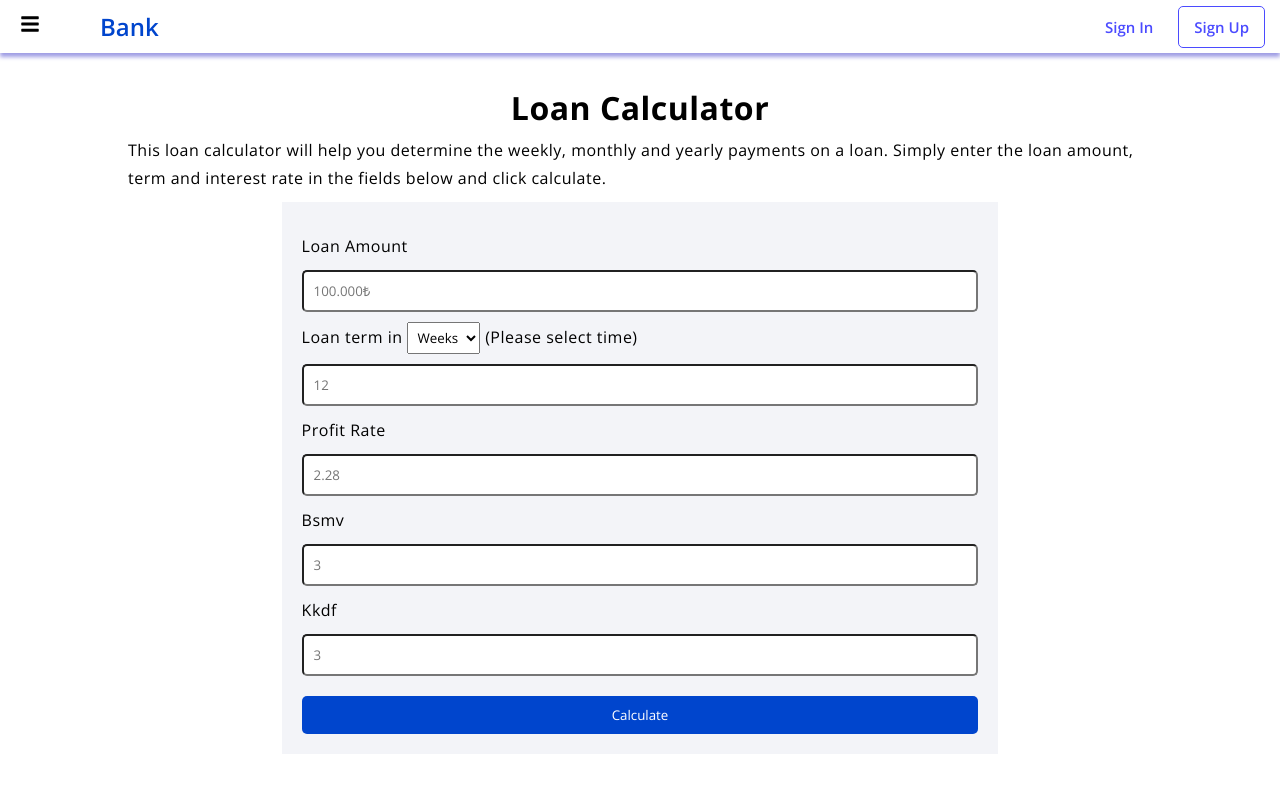
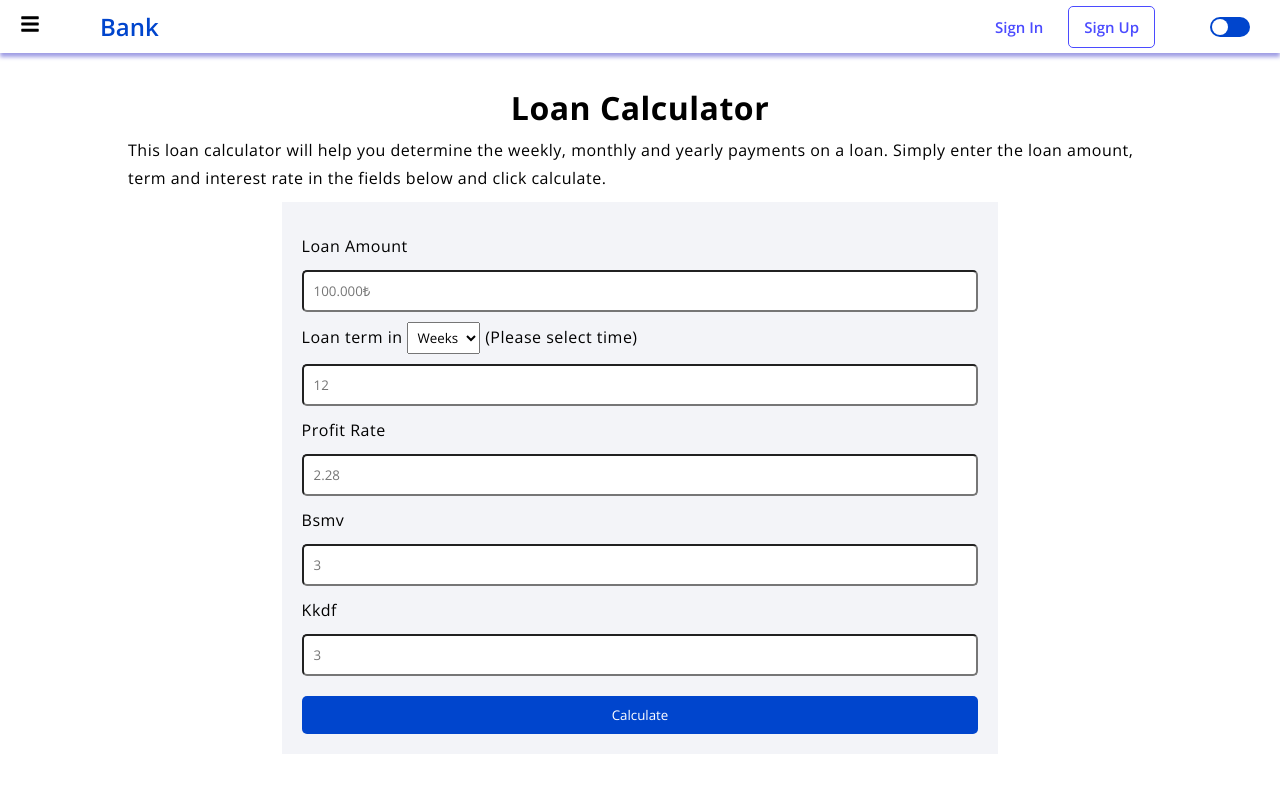
Before and after one commit to arifpehlivan/react-credit-app, a React (Create React App) app: page / in a window 1280 px wide. Shown: the top 800 px of the page. Built offline with nearby package versions, Linux system fonts and the light colour scheme; the HTML template or start-up script is replaced by a standard one.

Commit message:
add mode button

```diff
--- a/src/App.js
+++ b/src/App.js
@@ -5,10 +5,12 @@ import Form from './components/Form';
 import Header from './components/Header';
 import Popup from './components/Popup';
 import { Context } from "./context.js";
+import { modeContext } from "./modeContext";
 
 function App() {
   const [popup, setPopup] = useState(false);
   const [show, setShow] = useState(false);
+  const [mode, setMode] = useState(false);
   const [form, setForm] = useState({
     amount: Number,
     times: "",
@@ -139,12 +141,12 @@ function App() {
   var timeFactor = 1;
   if (form.times === "weeks") {
     timeFactor = 7 / 30;
-  } else if(form.times === "years") {
+  } else if (form.times === "years") {
     timeFactor = 365 / 30;
   }
   var karTutari = (form.amount * form.rate * timeFactor)
-  console.log("taksitTutari",taksitTutari);
-  dataTable.map((item, index) =>{
+  console.log("taksitTutari", taksitTutari);
+  dataTable.map((item, index) => {
     dataTable[index].taksitNo = index + 1;
     dataTable[index].taksitTutar = taksitTutari.toFixed(2);
     dataTable[0].anaPara = (taksitTutari - ((karTutari) + (karTutari * 0.15) + (karTutari / 10))).toFixed(2);
@@ -192,12 +194,17 @@ function App() {
     tableArray,
     dataTable
   }
+  const modeData = {
+    mode, setMode
+  }
   return (
     <Context.Provider value={data}>
-      <Header />
-      <Popup />
-      <Form />
-      <Footer />
+      <modeContext.Provider value={modeData}>
+        <Header />
+        <Popup />
+        <Form />
+        <Footer />
+      </modeContext.Provider>
     </Context.Provider>
   );
 }
--- a/src/components/Header.js
+++ b/src/components/Header.js
@@ -1,18 +1,27 @@
 import React, { useState } from 'react'
 import "./header.css"
 import { Context, useContext } from '../context';
+import {modeContext} from "../modeContext";
 import { FaBars } from 'react-icons/fa';
 import { AiOutlineClose } from 'react-icons/ai';
 import { RiExchangeDollarLine } from 'react-icons/ri';
 import { GiPalmTree, GiShakingHands } from 'react-icons/gi';
 import { MdArrowForwardIos } from 'react-icons/md';
 import { BsBank, BsFillCreditCard2BackFill, BsCurrencyDollar } from 'react-icons/bs';
+import { useEffect } from 'react';
 
 const Header = () => {
     // const [show,setShow] = useState(false);
     const { show, setShow } = useContext(Context);
+    const {mode,setMode} = useContext(modeContext);
+    // useEffect(() => {
+    //     function changeMode() {
+    //         setMode(!mode)
+    //     }
+    // },[mode])
+    console.log(mode);
     return (
-        <header>
+        <header className={mode ? "modeActive" : "modePasif"}>
             <div className="toggle" onClick={() => setShow(!show)}>
                 {show ? (<AiOutlineClose />) : (<FaBars />)}
             </div>
@@ -96,6 +105,12 @@ const Header = () => {
                 <button className="signIn">Sign In</button>
                 <button className="signUp">Sign Up</button>
             </div>
+            <div className="mode" >
+                <label >
+                    <input type="checkbox" onClick={() => setMode(!mode)}/>
+                    <span className="check"  ></span>
+                </label>
+            </div>
         </header>
     )
 }
--- a/src/components/header.css
+++ b/src/components/header.css
@@ -19,6 +19,16 @@ header .logo {
     font-weight: 600;
 
 }
+
+header.modeActive {
+    /* color: white;
+    background: #151515; */
+    /* opacity: 0.7; */
+}
+
+/* header.modeActive .logo{
+    color: white;
+} */
 
 header .navigation ul {
     height: 80px;
@@ -74,7 +84,14 @@ header .signUp {
     border-radius: 5px;
     padding: 20px 10px;
 }
-
+/* header.modeActive .signIn{
+    color: #fff;
+    border: none;
+}
+header.modeActive .signUp{
+    color: #fff;
+    border: 1px solid #fff;
+} */
 
 header .login button {
     padding: 10px 15px;
@@ -85,6 +102,7 @@ header .login button {
     background: inherit;
     cursor: pointer;
 }
+
 
 header .login button:hover {
     opacity: 1;
@@ -136,12 +154,83 @@ header .active {
     border-right: 1px solid #0045CD;
 }
 
+.mode{
+    position: absolute;
+    right: 30px;
+}
+
+input[type="checkbox"]{
+    -webkit-appearance: none;
+    visibility: hidden;
+    display: none;
+}
+
+.check{
+    position: relative;
+    display: block;
+    width: 40px;
+    height: 20px;
+    background: #0045CD;
+    cursor: pointer;
+    border-radius: 20px;
+    overflow: hidden;
+    transition: ease-in 0.4s;
+}
+
+.check::before{
+    content: "";
+    position: absolute;
+    top: 2px;
+    left: 2px;
+    background: #fff;
+    width: 16px;
+    height: 16px;
+    border-radius: 50%;
+    /* transition: 0.1s; */
+}
+
+input[type="checkbox"]:checked ~ .check{
+    background: #fff;
+    /* box-shadow: 0 0 0 2000px black; */
+    /* opacity: 0.4; */
+    z-index: 1000;
+}
+
+input[type="checkbox"]:checked ~ .check::before{
+    transform: translateX(-50px);
+}
+
+.check::after{
+    content: "";
+    position: absolute;
+    top: 2px;
+    right: 2px;
+    background: black;
+    width: 16px;
+    height: 16px;
+    border-radius: 50%;
+    /* transition: 0.1s; */
+    transform: translateX(50px);
+}
+
+input[type="checkbox"]:checked ~ .check::after{
+    transform: translateX(0px);
+}
 
 
 @media (max-width: 1400px) {
     header .navigation {
         display: none;
     }
+
+    header.modeActive li span{
+        color: black;
+    }
+
+    /* header .active .modeActive{
+        background: black;
+        font-size: 150px;
+    } */
 
     header .active {
         position: absolute;
@@ -174,7 +263,7 @@ header .active {
 
     header .login {
         position: absolute;
-        right: 15px;
+        right: 125px;
     }
 
     header .toggle {
--- a/src/context.js
+++ b/src/context.js
@@ -1,5 +1,4 @@
 import { createContext, useContext } from "react";
-
 
 const Context = createContext();
 
--- /dev/null
+++ b/src/modeContext.js
@@ -0,0 +1,5 @@
+import { createContext, useContext } from "react";
+
+const modeContext = createContext();
+
+export { modeContext, useContext}
```
